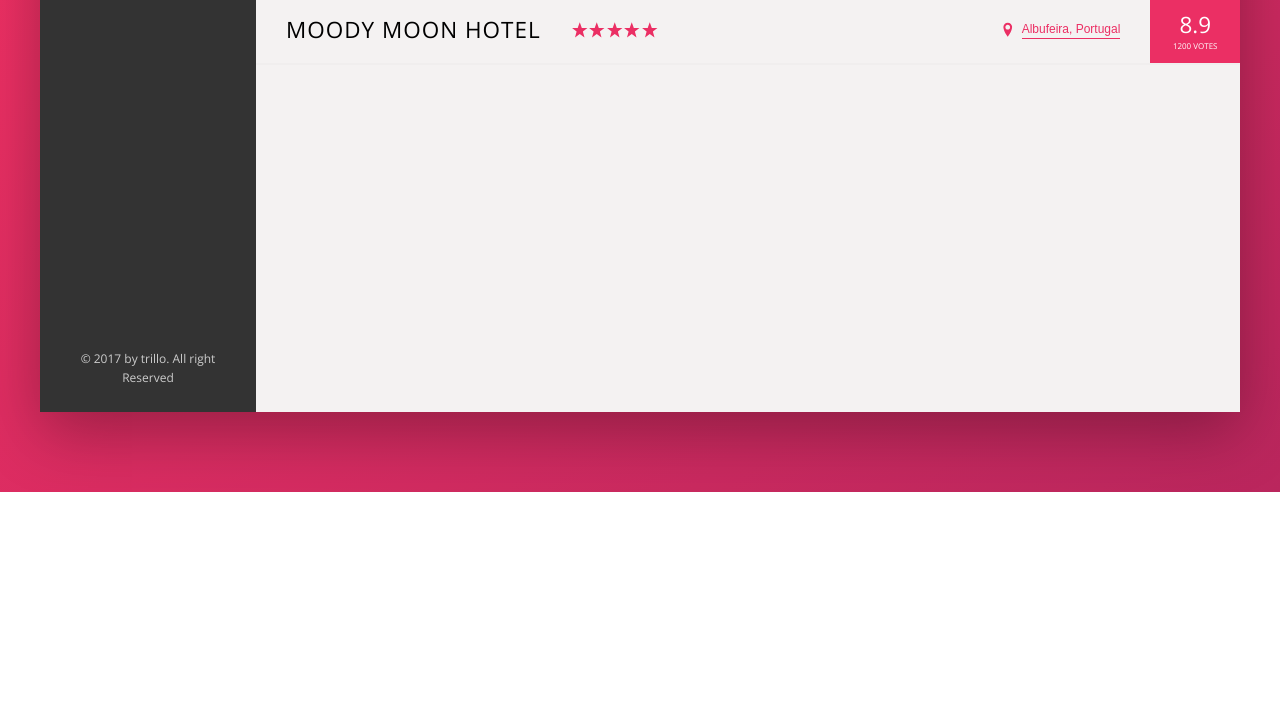
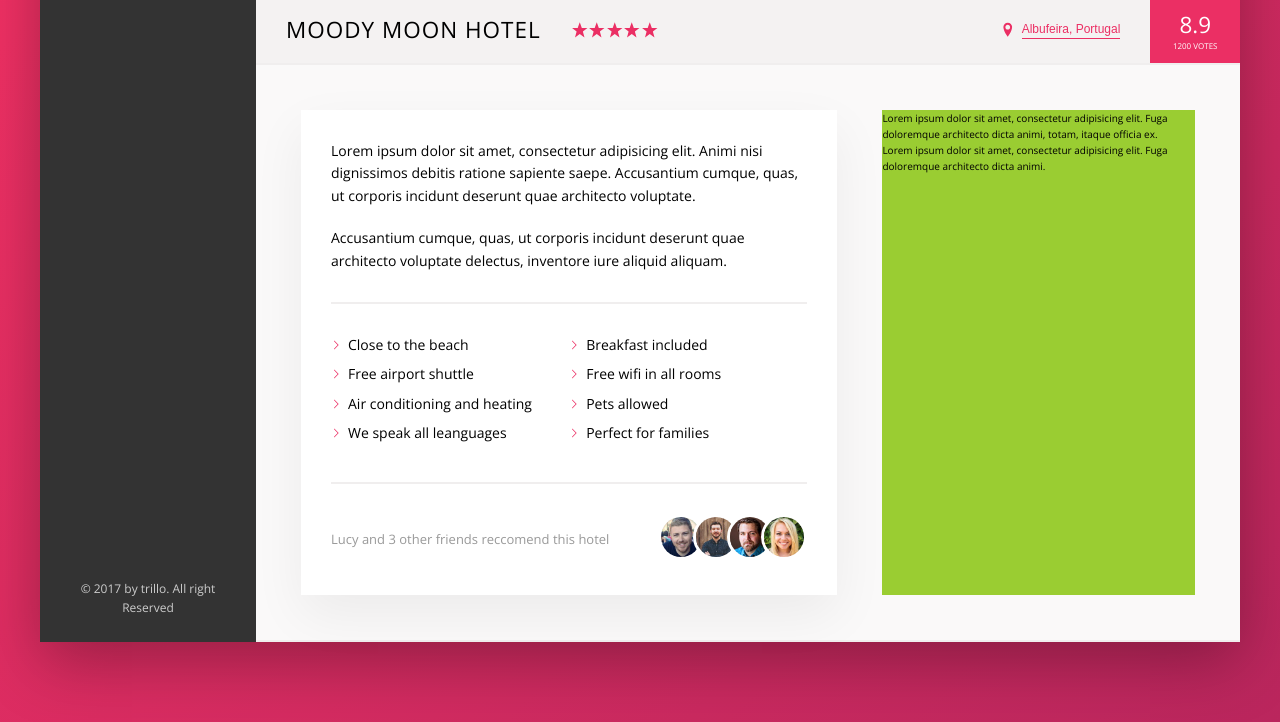
Before and after one commit to calrloco/trillo, a website: page index.html in a window 1280 px wide. Shown: the part 538-1260 px from the top of the page. Before the commit the page ends 1030 px from the top, so only its background shows below. Drawn offline with nearby package versions, Linux system fonts and the light colour scheme.

Commit message:
overview

```diff
--- a/index.html
+++ b/index.html
@@ -123,7 +123,57 @@
                         </div>
                     </div>
                 </div>
+                <div class="detail">
+                    <div class="description">
+                      <p class="paragraph">
+                        Lorem ipsum dolor sit amet, consectetur adipisicing
+                        elit. Animi nisi dignissimos debitis
+                        ratione sapiente saepe. Accusantium cumque, quas,
+                        ut corporis incidunt deserunt quae architecto voluptate.
+                    </p>
+                    <p class="paragraph">
+                        Accusantium cumque, quas, ut corporis incidunt deserunt
+                        quae architecto voluptate delectus, inventore iure aliquid aliquam.
 
+                    </p>
+                    <ul class="list">
+                       <li class="list__item">Close to the beach</li>
+                       <li class="list__item">Breakfast included</li>
+                       <li class="list__item">Free airport shuttle</li>
+                       <li class="list__item">Free wifi in all rooms</li>
+                       <li class="list__item">Air conditioning and heating</li>
+                       <li class="list__item">Pets allowed</li>
+                       <li class="list__item">We speak all leanguages </li>
+                       <li class="list__item">Perfect for families</li>
+                    </ul>
+                    <div class="reccomend">
+                        <p class="reccomend__count">
+                            Lucy and 3 other friends reccomend this hotel
+                        </p>
+                        <div class="reccomend__friends">
+                            <img src="img/user-3.jpg" alt="User 3" class="reccomend__photo">
+                            <img src="img/user-4.jpg" alt="User 3" class="reccomend__photo">
+                            <img src="img/user-5.jpg" alt="User 3" class="reccomend__photo">
+                            <img src="img/user-6.jpg" alt="User 3" class="reccomend__photo">
+                        </div>
+                    </div>
+                    </div>
+                    <div class="user-reviews">
+                      <figure class="review">
+                          <blockquote class="review__text">
+                            Lorem ipsum dolor sit amet, consectetur
+                            adipisicing elit. Fuga doloremque architecto
+                            dicta animi, totam, itaque officia ex.
+                          </blockquote>
+                      </figure>
+                      <figure class="review">
+                           <blockquote class="review__text">
+                            Lorem ipsum dolor sit amet, consectetur adipisicing elit.
+                             Fuga doloremque architecto dicta animi.
+                           </blockquote>
+                      </figure>
+                    </div>
+                </div>
             </main>
         </div>
     </div>
--- a/sass/_base.scss
+++ b/sass/_base.scss
@@ -27,8 +27,9 @@ Grey dark 3: #999
     --color-grey--dark-1: #333;
     --color-grey--dark-2: #777;
     --color-grey--dark-3: #999 ;
-
+    --line:2px solid var(--color-grey-light-3);
     --shadow-dark: 0 2rem 6rem rgba(0,0,0,.3);
+    --shadow-light:0 2rem 5rem rgba(0,0,0,.06);
 }
 *{
     margin: 0;
--- a/sass/_components.scss
+++ b/sass/_components.scss
@@ -175,7 +175,7 @@
 /////overview//////////////
 .overview{
     display: flex;
-    border-bottom: 2px solid var(--color-grey-light-3);
+    border-bottom: var(--line);
     align-items: center;
 
     &__heading{
@@ -258,3 +258,69 @@
         box-shadow:none;
     }
 }
+
+//////////paragraph///////////////
+.paragraph:not(:last-of-type){
+    margin-bottom:2rem ;
+}
+
+//////////list///////////////
+.list{
+    list-style: none;
+    margin: 3rem 0;
+    padding: 3rem 0;
+    border-top: var(--line);
+    border-bottom: var(--line);
+
+    display: flex;
+    flex-wrap: wrap;
+
+    &__item{
+        flex: 0 0 50%;
+        margin-bottom: .7rem;
+    }
+
+    &__item::before{
+        content: "";
+        display: inline-block;
+        height: 1rem;
+        width: 1rem;
+        margin-right: .7rem;
+        //older browser
+        // background-image: url('../img/chevron-thin-right.svg');
+        // background-size: cover;
+
+        // new browser mask
+        background-color: var(--color-primary);
+        -webkit-mask-image:url('../img/chevron-thin-right.svg');
+        -webkit-mask-size:cover;
+        mask-image:url('../img/chevron-thin-right.svg');
+        mask-size:cover;
+
+    }
+}
+
+//////////reccomend///////////////
+.reccomend{
+    font-size: 1.3rem;
+    color: var(--color-grey--dark-3);
+
+    display: flex;
+    align-items: center;
+
+    &__count{
+     margin-right: auto;
+    }
+
+    &__photo{
+        box-sizing: content-box;
+        height: 4rem;
+        width: 4rem;
+        border-radius: 50%;
+        border: 3px solid #fff;
+        &:not(:last-child){
+            margin-right: -1.5rem;
+        }
+    }
+
+}
--- a/sass/_layout.scss
+++ b/sass/_layout.scss
@@ -9,7 +9,7 @@
 .header{
     height: 7rem;
     background-color: #fff;
-    border-bottom: 2px solid var(--color-grey-light-2);
+    border-bottom: var(--line);
     display: flex;
     justify-content: space-between;
     align-items: center;
@@ -29,6 +29,23 @@
 }
 .hotel-view{
     flex: 1;
-    //test
-    height: 80rem;
 }
+
+.detail{
+   display: flex;
+   padding: 4.5rem;
+   background-color: var(--color-grey-light-1);
+   border-bottom: var(--line);
+}
+.description{
+    font-size: 1.4rem;
+  background-color: #fff;
+  padding: 3rem;
+  box-shadow: var(--shadow-light);
+  flex: 0 0  60%;
+  margin-right: 4.5rem;
+}
+.user-reviews{
+   background-color: yellowgreen;
+   flex: 1;
+}
```
Also changed, not shown: css/style.css.
